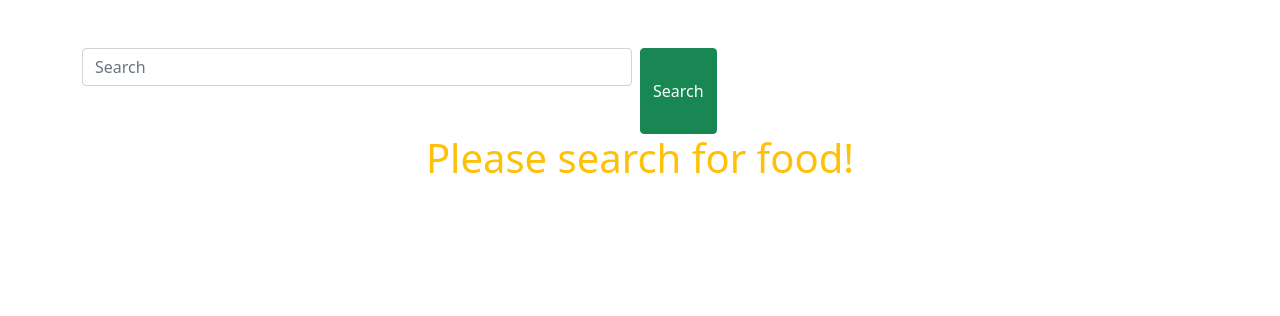
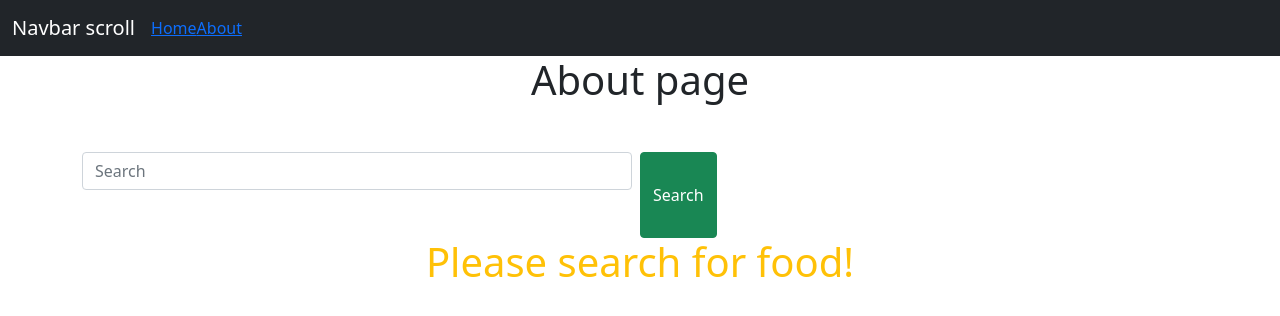
Before and after one commit to FahamidulDipro/food-land, a React (Create React App) app: page /about in a window 1280 px wide. Shown: the top 316 px of the page. Built offline with nearby package versions, Linux system fonts and the light colour scheme.

Commit message:
nav menu created

```diff
--- a/package.json
+++ b/package.json
@@ -10,6 +10,7 @@
     "react": "^18.0.0",
     "react-bootstrap": "^2.2.2",
     "react-dom": "^18.0.0",
+    "react-router-dom": "^6.2.2",
     "react-scripts": "5.0.0",
     "web-vitals": "^2.1.4"
   },
--- a/src/App.js
+++ b/src/App.js
@@ -1,15 +1,21 @@
+import "./App.css";
+import "bootstrap/dist/css/bootstrap.min.css";
 
-import './App.css';
-import 'bootstrap/dist/css/bootstrap.min.css';
-import MealLoad from './components/mealLoad/MealLoad';
-import Search from './components/Search/Search';
-
-
+import Search from "./components/Search/Search";
+import { Route, Routes } from "react-router-dom";
+import Home from "./components/Home/Home";
+import About from "./components/About/About";
+import Navigation from "./components/Navigation/Navigation";
 
 function App() {
   return (
     <div className="App">
-     <Search></Search>
+      <Navigation></Navigation>
+      <Routes>
+        <Route path="/" element={<Home></Home>}></Route>
+        <Route path="/about" element={<About></About>}></Route>
+      </Routes>
+      <Search></Search>
     </div>
   );
 }
--- /dev/null
+++ b/src/components/About/About.js
@@ -0,0 +1,11 @@
+import React from 'react';
+
+const About = () => {
+    return (
+        <div>
+            <h1>About page</h1>
+        </div>
+    );
+};
+
+export default About;
--- /dev/null
+++ b/src/components/Home/Home.js
@@ -0,0 +1,11 @@
+import React from 'react';
+
+const Home = () => {
+    return (
+        <div>
+            <h1>Home</h1>
+        </div>
+    );
+};
+
+export default Home;
--- a/src/components/Meal/Meal.js
+++ b/src/components/Meal/Meal.js
@@ -10,7 +10,7 @@ const Meal = (props) => {
         <Card.Body>
           <Card.Title>{strMeal}</Card.Title>
           <Card.Text>
-            <button className="btn btn-primary">Click</button>
+            <button className="btn btn-primary">See Details</button>
           </Card.Text>
         </Card.Body>
       </Card>
--- /dev/null
+++ b/src/components/Navigation/Navigation.js
@@ -0,0 +1,34 @@
+import React from "react";
+import {
+  Container,
+  Form,
+  FormControl,
+  Nav,
+  Navbar,
+  NavDropdown,
+} from "react-bootstrap";
+import { Link } from "react-router-dom";
+
+const Navigation = () => {
+  return (
+    <Navbar bg="dark" expand="lg" variant="dark">
+      <Container fluid>
+        <Navbar.Brand href="#">Navbar scroll</Navbar.Brand>
+        <Navbar.Toggle aria-controls="navbarScroll" />
+        <Navbar.Collapse id="navbarScroll">
+          <Nav
+            className="me-auto my-2 my-lg-0"
+            style={{ maxHeight: "100px" }}
+            navbarScroll
+          >
+            <Link to="/">Home</Link>
+
+            <Link to="/about">About</Link>
+          </Nav>
+        </Navbar.Collapse>
+      </Container>
+    </Navbar>
+  );
+};
+
+export default Navigation;
--- a/src/components/Search/Search.js
+++ b/src/components/Search/Search.js
@@ -11,8 +11,8 @@ const Search = () => {
 
   return (
     <div className="container mt-5">
-      <section className="d-flex">
-        <Form className="d-flex w-50 mb-5">
+      <section className="d-flex ">
+        <Form className="d-flex w-50 mb-5 ">
           <FormControl
             type="search"
             placeholder="Search"
--- a/src/components/mealLoad/MealLoad.js
+++ b/src/components/mealLoad/MealLoad.js
@@ -15,7 +15,9 @@ const MealLoad = (props) => {
 
   return meals ? (
     <div className="mt-5 container">
-      <h2 className="my-5 text-start">{meals.length} Results Found</h2>
+      <h2 className="my-5 text-start container">
+        {meals.length} Results Found
+      </h2>
       <Container>
         <Row>
           {meals.map((meal) => (
--- a/src/index.js
+++ b/src/index.js
@@ -4,11 +4,12 @@ import './index.css';
 import App from './App';
 import reportWebVitals from './reportWebVitals';
 import 'bootstrap/dist/css/bootstrap.min.css';
+import { BrowserRouter } from 'react-router-dom';
 
 ReactDOM.render(
-  <React.StrictMode>
-    <App />
-  </React.StrictMode>,
+  <BrowserRouter>
+     <App/>
+  </BrowserRouter>,
   document.getElementById('root')
 );
 
```
Also changed, not shown: 1 other file (tests, documents, lock files or other folders).
